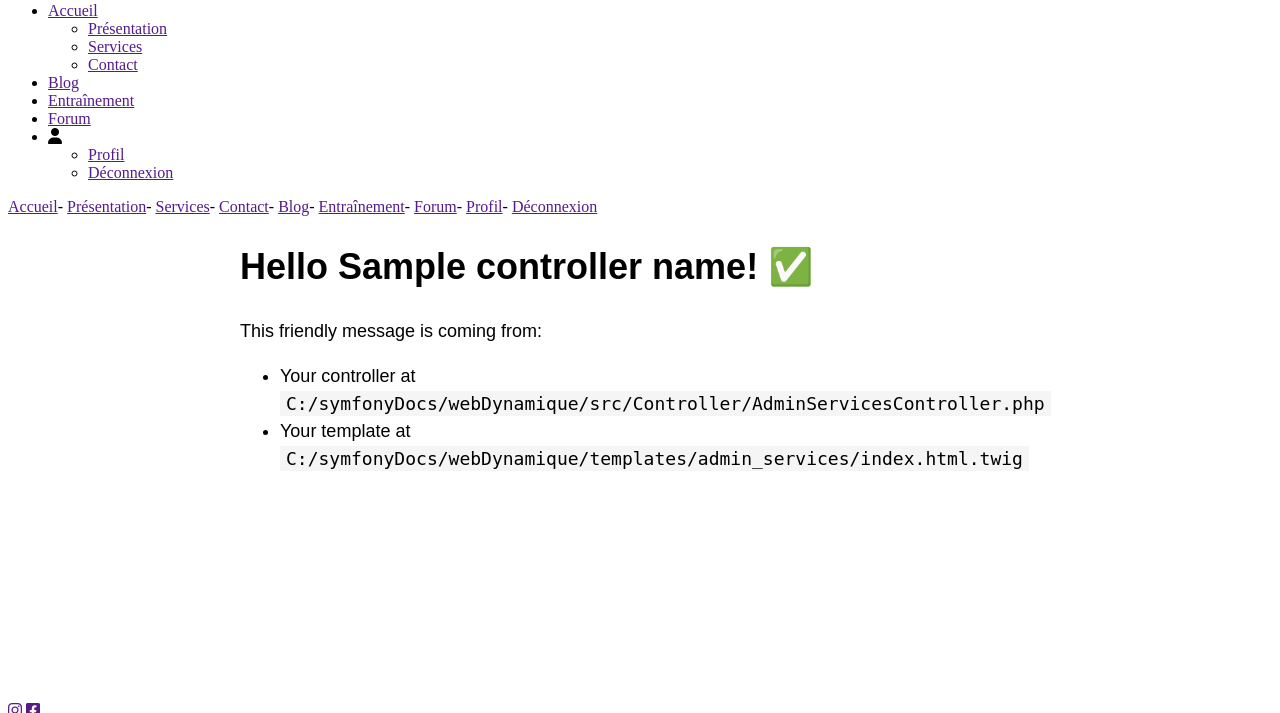
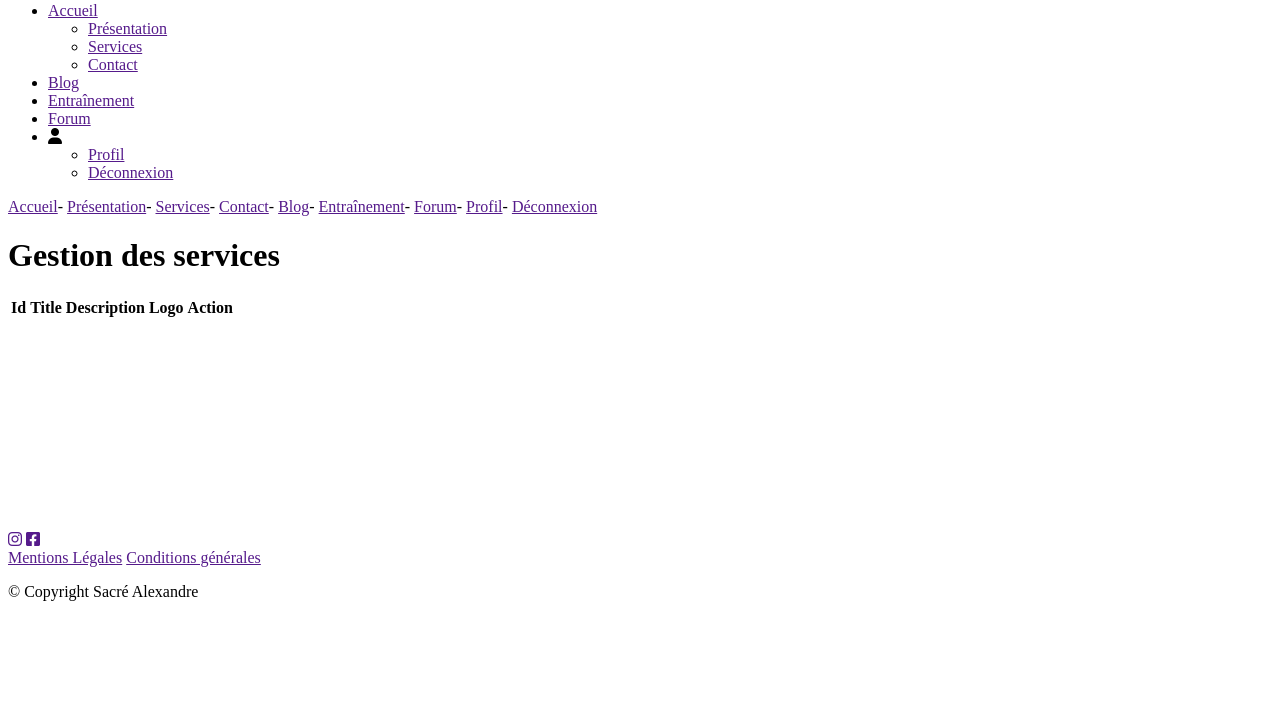
Before and after one commit to C4pitaine/webDynamique, a Symfony app: template templates/admin/services/index.html.twig in a window 1280 px wide. Shown: the part 233-946 px from the top of the page. After the commit the page ends 834 px from the top, so only its background shows below. Run offline with Twig, Linux system fonts and the light colour scheme; the template is opened without the code that fills it: most values are stand-ins (such as "Sample title", 1, 10 or a date in 2020); lists and menus that the app fills with data are empty; some libraries are stand-ins or nearby versions.

Commit message:
Add PaginationService

```diff
--- a/config/services.yaml
+++ b/config/services.yaml
@@ -22,3 +22,6 @@ services:
 
     # add more service definitions when explicit configuration is needed
     # please note that last definitions always *replace* previous ones
+    App\Service\PaginationService:
+        arguments:
+            $templatePath: 'admin/partials/_pagination.html.twig'
--- a/templates/admin/partials/header.html.twig
+++ b/templates/admin/partials/header.html.twig
@@ -4,7 +4,7 @@
         <nav>
             <ul>
                 <li><a href="">Dashboard</a></li>
-                <li><a href="">Services</a></li>
+                <li><a href="{{path('admin_services_index')}}">Services</a></li>
                 <li><a href="">Articles</a></li>
                 <li><a href="">Entraînements</a></li>
                 <li><a href="">Contact</a></li>
--- a/templates/admin/services/index.html.twig
+++ b/templates/admin/services/index.html.twig
@@ -1,20 +1,35 @@
 {% extends 'base.html.twig' %}
 
-{% block title %}Hello AdminServicesController!{% endblock %}
+{% block title %}Services{% endblock %}
+
 
 {% block body %}
-<style>
-    .example-wrapper { margin: 1em auto; max-width: 800px; width: 95%; font: 18px/1.5 sans-serif; }
-    .example-wrapper code { background: #F5F5F5; padding: 2px 6px; }
-</style>
-
-<div class="example-wrapper">
-    <h1>Hello {{ controller_name }}! ✅</h1>
-
-    This friendly message is coming from:
-    <ul>
-        <li>Your controller at <code>C:/symfonyDocs/webDynamique/src/Controller/AdminServicesController.php</code></li>
-        <li>Your template at <code>C:/symfonyDocs/webDynamique/templates/admin_services/index.html.twig</code></li>
-    </ul>
-</div>
+    <div class="container-fluid full">
+        <h1 class="my-5">Gestion des services</h1>
+        <table class="table table-hover">
+            <thead>
+                <tr>
+                    <th>Id</th>
+                    <th>Title</th>
+                    <th>Description</th>
+                    <th>Logo</th>
+                    <th class="text-center">Action</th>
+                </tr>
+            </thead>
+            <tbody>
+                {% for service in pagination.data %}
+                    <tr>
+                        <td>{{service.id}}</td>
+                        <td>{{service.title}}</td>
+                        <td>{{service.logo}}</td>
+                        <td class="text-center">
+                            <a href="{{path('admin_ads_edit', {'id':ad.id})}}" class="btn btn-warning"><i class="fas fa-edit"></i></a>
+                            <a href="{{path('admin_ads_delete', {'id':ad.id})}}" class="btn btn-danger"><i class="fas fa-trash"></i></a>
+                        </td>
+                    </tr>
+                {% endfor %}
+            </tbody>
+        </table>
+        {{pagination.display}}
+    </div>
 {% endblock %}
```
Also changed, not shown: src/Controller/AdminServicesController.php (+17 -4 lines), templates/admin/partials/_pagination.html.twig (added, +17 -0 lines), src/Service/PaginationService.php (renamed from src/Controller/Service/PaginationService.php).
